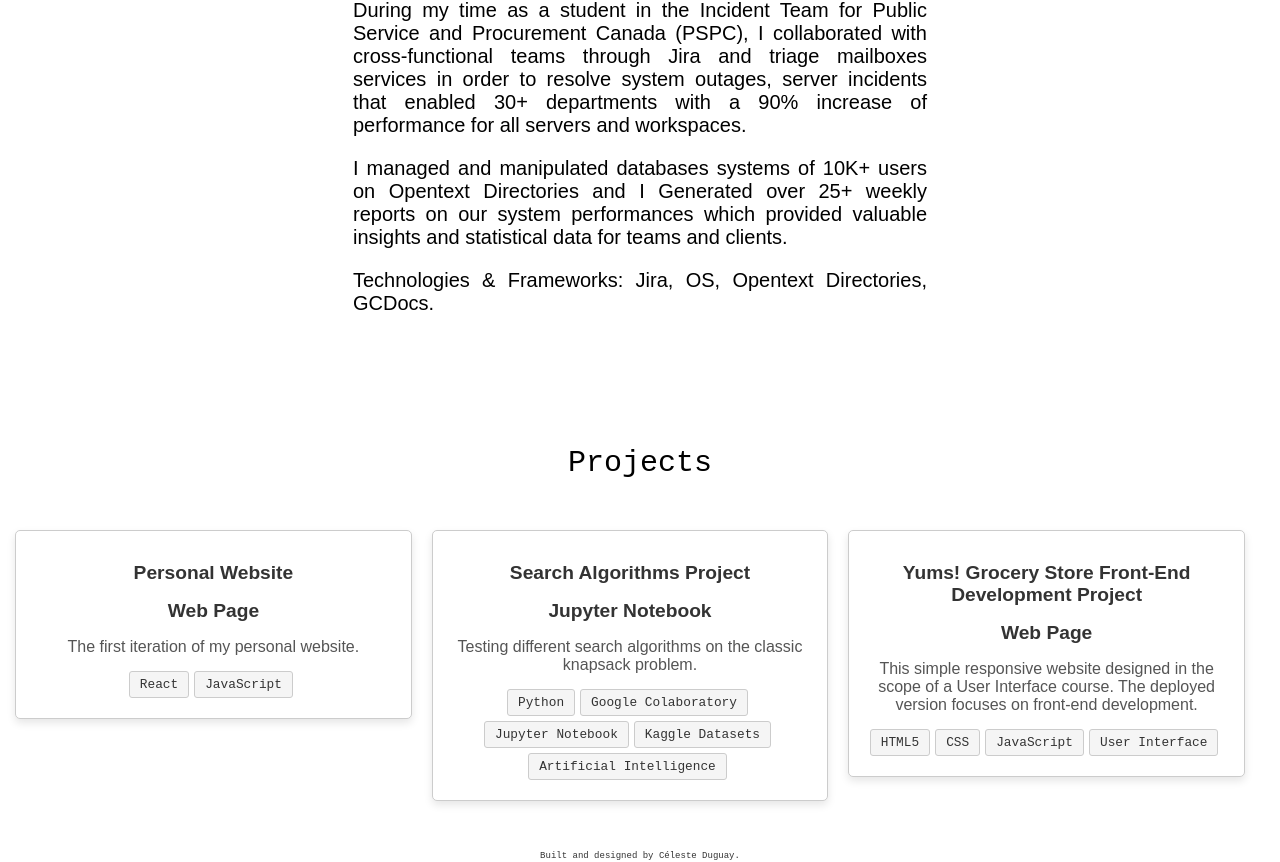
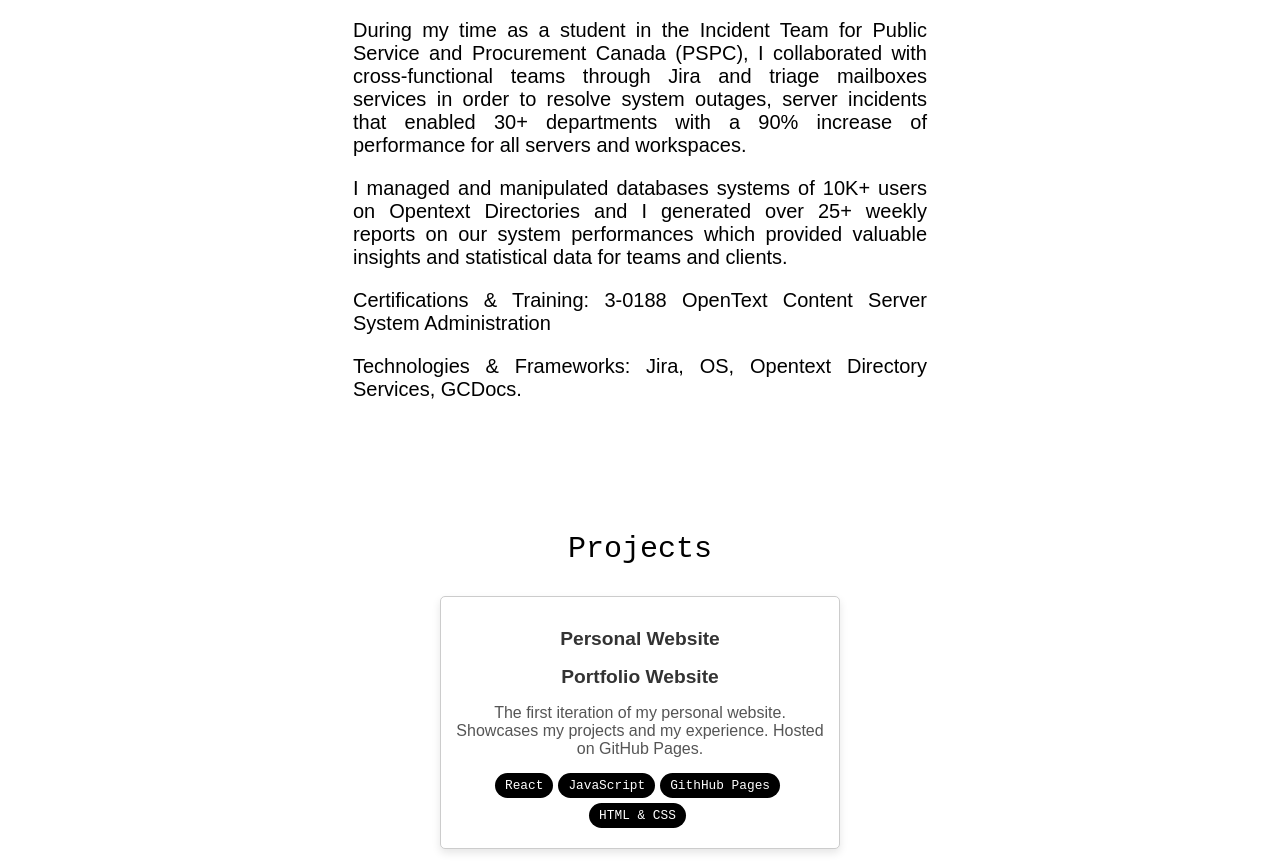
Before and after one commit to lixu4n/Celeste, a React (Create React App) app: page / in a window 1280 px wide. Shown: the part 1017-1879 px from the top of the page. Built offline with nearby package versions, Linux system fonts and the light colour scheme.

Commit message:
Updated Project Section

```diff
--- a/package.json
+++ b/package.json
@@ -9,6 +9,7 @@
     "react": "^18.2.0",
     "react-dom": "^18.2.0",
     "react-scripts": "5.0.1",
+    "react-scroll": "^1.9.0",
     "web-vitals": "^2.1.4"
   },
   "scripts": {
--- a/src/components/Experience.js
+++ b/src/components/Experience.js
@@ -11,6 +11,8 @@ class Experience extends React.Component {
             Incoming Student @ GC - PSPC -
                     Digital Services Branch - Vendor Management Team
           </h3>
+
+          <p>Winter 2024 Work Term</p>
         </div>
 
 
@@ -51,12 +53,16 @@ class Experience extends React.Component {
 
 
                     <p> I managed and manipulated databases systems of 10K+ users on Opentext Directories and I
-                     Generated over 25+ weekly reports on our system performances which provided valuable
+                     generated over 25+ weekly reports on our system performances which provided valuable
                      insights and statistical data for teams and clients.
 
                     </p>
                     <p>
-                      Technologies & Frameworks: Jira, OS, Opentext Directories, GCDocs.
+                      Certifications & Training: 3-0188 OpenText Content Server System Administration
+                    </p>
+
+                   <p>
+                      Technologies & Frameworks: Jira, OS, Opentext Directory Services, GCDocs.
                     </p>
                   </td>
                 </tr>
--- a/src/components/Navbar.js
+++ b/src/components/Navbar.js
@@ -7,10 +7,15 @@ class NavBar extends React.Component {
         this.state = {
             selectedPage: ""
         };
+        this.handlePageChange = this.handlePageChange.bind(this);
     }
 
     handlePageChange(selectedPage) {
         this.setState({ selectedPage });
+        const element = document.getElementById(selectedPage);
+        if (element) {
+            element.scrollIntoView({ behavior: "smooth" });
+        }
     }
 
     render() {
@@ -19,19 +24,15 @@ class NavBar extends React.Component {
             <nav className="navbar">
                 <ul className="navbar-nav">
                     <li className={`navbar-item ${selectedPage === "home" ? "active" : ""}`}>
-                        <a href="#" onClick={() => this.handlePageChange("home")}>home</a>
+                        <a href="#home" onClick={() => this.handlePageChange("home")}>home</a>
                     </li>
 
                     <li className={`navbar-item ${selectedPage === "experience" ? "active" : ""}`}>
-                        <a href="#" onClick={() => this.handlePageChange("experience")}>experience</a>
+                        <a href="#experience" onClick={() => this.handlePageChange("experience")}>experience</a>
                     </li>
                     <li className={`navbar-item ${selectedPage === "projects" ? "active" : ""}`}>
-                        <a href="#" onClick={() => this.handlePageChange("projects")}>projects</a>
+                        <a href="#projects" onClick={() => this.handlePageChange("projects")}>projects</a>
                     </li>
-
-
-
-
                 </ul>
             </nav>
         );
--- a/src/components/Projects.js
+++ b/src/components/Projects.js
@@ -19,10 +19,12 @@ class Projects extends React.Component {
 
                                         <div className="card-body">
                                             <h2 className="card-title">Personal Website</h2>
-                                            <h2 className="card-title" style={{ color: "#ffc800;" }}>Web Page</h2>
-                                            <p className="card-text">The first iteration of my personal website.</p>
+                                            <h2 className="card-title" style={{ color: "#ffc800;" }}>Portfolio Website</h2>
+                                            <p className="card-text">The first iteration of my personal website. Showcases my projects and my experience. Hosted on GitHub Pages. </p>
                                             <button className="card-button">React</button>
                                             <button className="card-button">JavaScript</button>
+                                            <button className="card-button">GithHub Pages</button>
+                                            <button className="card-button">HTML & CSS</button>
 
                                         </div>
                                     </div>
@@ -50,9 +52,9 @@ class Projects extends React.Component {
                                     <div className="card">
 
                                         <div className="card-body">
-                                            <h2 className="card-title">Yums! Grocery Store Front-End Development Project</h2>
-                                            <h2 className="card-title" style={{ color: "#ffc800;" }}>Web Page</h2>
-                                            <p className="card-text">This simple responsive website designed in the scope of a User Interface course. The deployed version focuses on front-end development. </p>
+                                            <h2 className="card-title">Front-End Development Project</h2>
+                                            <h2 className="card-title" style={{ color: "#ffc800;" }}>Website</h2>
+                                            <p className="card-text">This simple responsive website was designed in the scope of a User Interface assignement. The deployed version focuses on front-end development. </p>
                                             <button className="card-button">HTML5</button>
                                             <button className="card-button">CSS</button>
                                             <button className="card-button">JavaScript</button>
--- a/src/styles/Projects.css
+++ b/src/styles/Projects.css
@@ -10,51 +10,40 @@
     font-family: 'Montserrat', sans-serif;
   }
 
-
   a {
     text-decoration: none;
   }
 
-.sectionCentralHeading {
+  .sectionCentralHeading {
     display: flex;
     flex-direction: column;
     align-items: center;
     text-align: center;
-
-
-}
-
-.grid-item {
-    margin-bottom: 20px; /* Add space between cards */
-    margin-top:20px;
-    width: calc(33.33% - 30px); /* Adjust width; 20px for margin between cards */
-    display: inline-block; /* Ensure inline display to enable width adjustments */
-    vertical-align: top; /* Align cards to the top */
-    padding-right: 20px; /* Add some padding to the right */
+    margin-top: 10px;
   }
 
-.card {
+  .grid-item {
+    margin-bottom: 20px;
+    display: flex;
+    justify-content: center; /* Center horizontally */
+    align-items: center; /* Center vertically */
+  }
+
+  .card {
     border: 1px solid #ccc;
     border-radius: 5px;
     padding: 15px;
     margin-bottom: 20px;
-    maring-top:20px;
     background-color: #fff;
     box-shadow: 0 4px 8px rgba(0, 0, 0, 0.1);
-    width: 100%; /* Full width of the container */
-    box-sizing: border-box; /* Include padding in width calculation */
+    width:400px; /* Set a fixed width for the cards */
+    height:275x; /* Set a fixed height for the cards */
+    box-sizing: border-box;
   }
 
 
-
-  .card img {
-    width: 100%;
-    border-radius: 5px;
-    margin-bottom: 10px;
-  }
-
   .card-title {
-    font-family: 'Montserrat', sans-serif; /* Updated font family */
+    font-family: 'Montserrat', sans-serif;
     font-size: 1.2rem;
     margin-bottom: 10px;
     color: #333;
@@ -72,14 +61,14 @@
     margin-right: 5px;
     margin-bottom: 5px;
     font-size: 0.8rem;
-    border: 1px solid #ccc;
-    border-radius: 3px;
-    background-color: #f5f5f5;
-    color: #333;
+    border: none;
+    border-radius: 20px;
+    background-color: #000;
+    color: #fff;
     cursor: pointer;
     text-decoration: none;
   }
 
   .card-button:hover {
-    background-color: #940000;
+    background-color: #333;
   }
```
Also changed, not shown: 1 other file (tests, documents, lock files or other folders).
